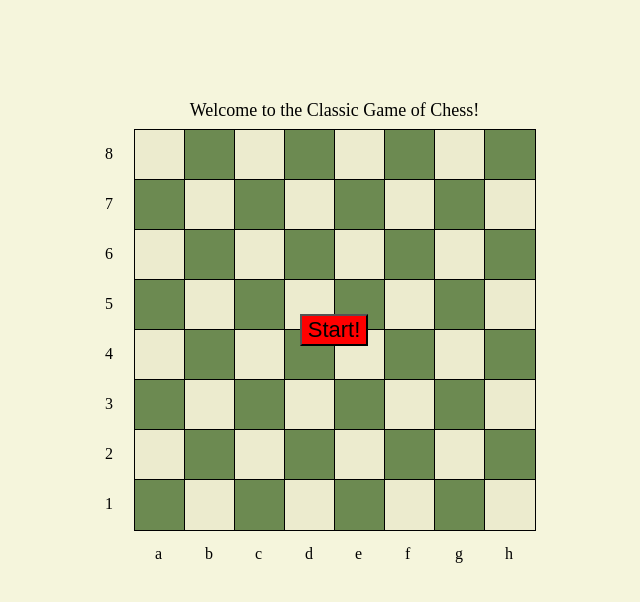
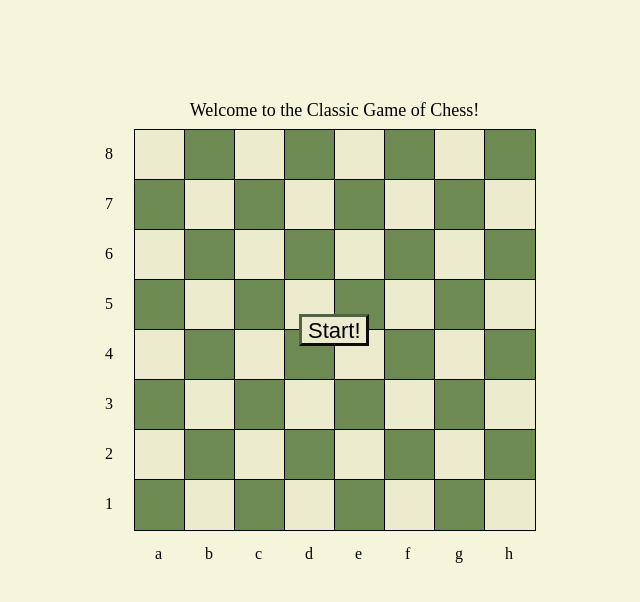
Before and after one commit to TyKirkland/Project-1, a plain HTML site: page index.html in a window 1280 px wide. Shown: the whole page, without its empty margins (330-970 px from the left). Drawn offline with Linux system fonts and the light colour scheme.

Commit message:
start button style

```diff
--- a/css/styles.css
+++ b/css/styles.css
@@ -43,19 +43,16 @@ div * {
 }
 
 .tile {
-    /* border: 1px solid #000; */
     outline: 1px black solid;
     width: 50px;
     height: 50px;
     float: left;
-    /* font-size: 30pt; */
     padding: 0 5px 0 0px;
     background-color: rgb(236,235,206);
 }
 
 .black {
     background: rgb(108, 138, 81);
-    /* background: black; */
 }
 
 img{
@@ -68,13 +65,16 @@ img{
 }
 
 .startButton{
-    background-color: red;
-    z-index: 5;
+    background-color: rgb(236,235,206);
     text-align: center;
+    border-width: 3px;
+    border-color: rgb(83, 97, 71);
     margin: auto;
     position: relative;
     display: flex;
     bottom: 366px;
     left: 24px;
     font-size: 22px;
+    width: 70px;
+    height: 32px;
 }
```
